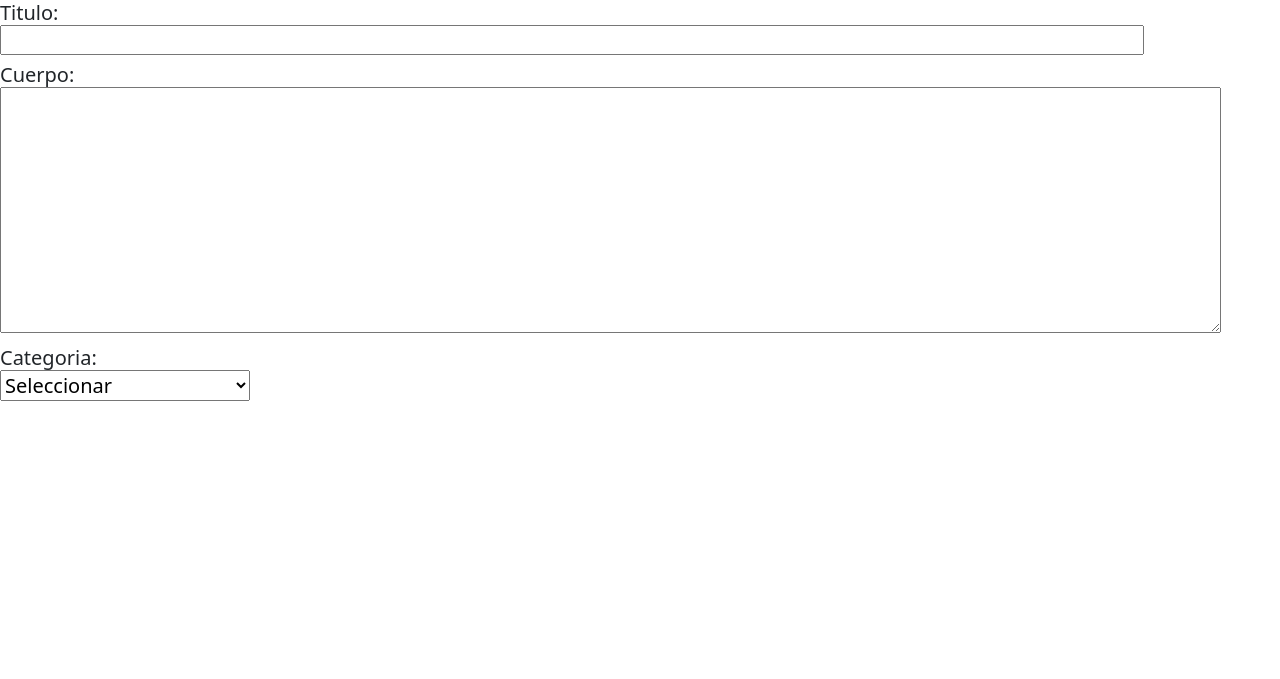
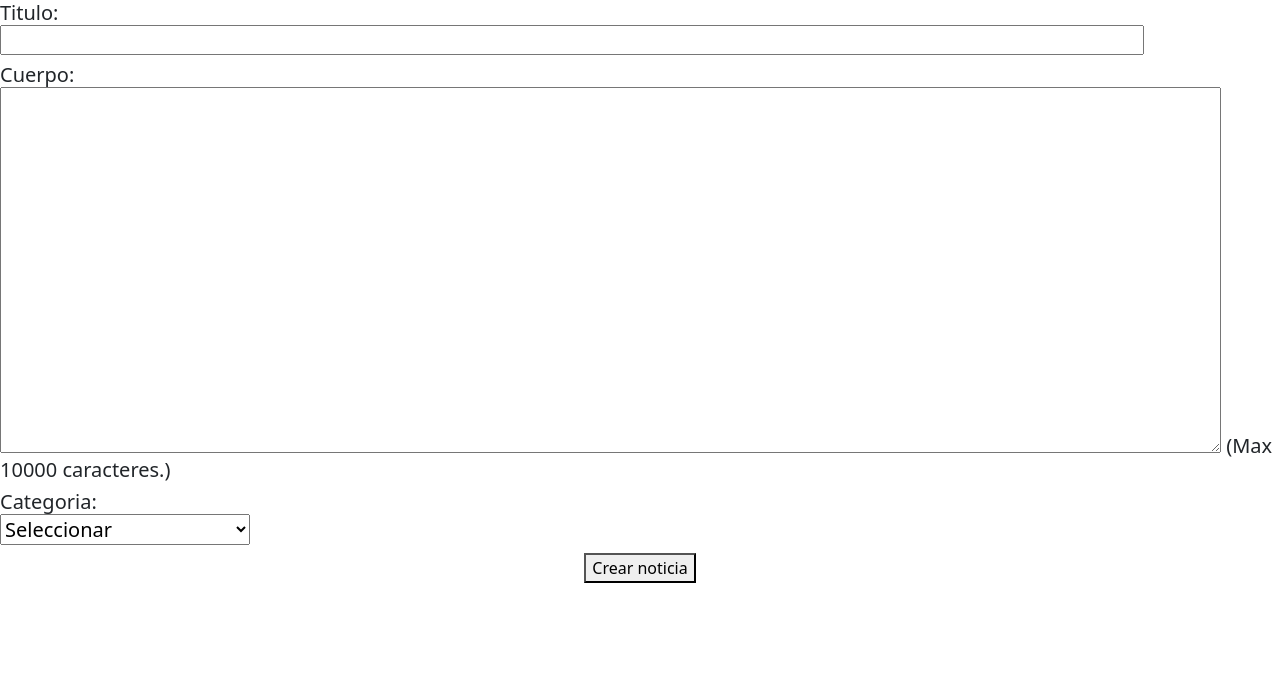
Before and after one commit to LeonardoReichert/BlogWeb-Info, a Django app: page /crearnoticia/ in a window 1280 px wide. Shown: the part 179-858 px from the top of the page. Before the commit the page ends 580 px from the top, so only its background shows below. Run offline with Django 4.2, Linux system fonts and the light colour scheme; a user stored in the database is signed in; tables that the repository leaves empty hold one stand-in row (values such as "Sample post").

Commit message:
terminado primera creacion de noticia aun sin imagenes, queda poner editar

```diff
--- a/BlogWeb/BlogWeb/urls.py
+++ b/BlogWeb/BlogWeb/urls.py
@@ -26,5 +26,6 @@
     path("login/", auth_view.LoginView.as_view(template_name="login.html"), name="login"),
     path("registro/", views.registro, name="registro"),
     path("logout/", auth_view.logout_then_login, name="logout"),
-    path("crearnoticia/", views.crearNoticia, name="crearnoticia")
+    path("crearnoticia/", views.crearNoticia, name="crearnoticia"),
+    path("noticia/", views.verNoticia, name="vernoticia"),
 ]
--- a/BlogWeb/BlogWeb/views.py
+++ b/BlogWeb/BlogWeb/views.py
@@ -1,6 +1,7 @@
 
-from django.shortcuts import render;
+from django.shortcuts import render, redirect;
 from noticias.models import *
+from django.urls import reverse
 
 
 
@@ -29,41 +30,130 @@
     return render(request, "registro.html", contexto);
 
 
-def crearNoticia(request):
+def verNoticia(request):
 
-    idNoticia = request.GET.get("modnoticia", None);
-    #if idNoticia:
+    idNoticia = request.GET.get("id", None);
+    try:
+        noticia = Noticia.objects.get(pk=idNoticia);
+    except:
+        noticia = None;
 
-    #print("solicitud de modificar noticia: ", idNoticia)
+    contexto = {}
 
-    try:
-        noticia = Noticia.objects.get(pk=int(idNoticia));
-
-        tituloNoticia = noticia.titulo;
-        categoria = noticia.categoria;
+    if noticia:
+        contexto["noticiaTitulo"] = noticia.titulo;
+        contexto["noticiaCategoria"] = noticia.categoria;
 
         partes = NoticiaParte.objects.filter(noticia=noticia);
 
         #por ahora las noticias se limitaran a un solo cuerpo o parte
-        cuerpoNoticia = partes[0].mensaje;
+        contexto["cuerpoNoticia"] = partes[0].mensaje;
+    else:
+        return redirect( inicio );
 
-    except:
+    return render(request, "noticia.html", contexto);
+
+
+def crearNoticia(request):
+    """ Crea o modifica noticia """
+
+    if not request.user.esAdmin:
+        #no tendria los permisos
+        return redirect(inicio);
+
+    idPostNoticia = request.POST.get("modnoticia", "");
+    tituloPost = request.POST.get("titulo_noticia", "");
+
+    idGetNoticia = request.GET.get("modnoticia", "");
+
+    if tituloPost:
+        #Peticion con metodo POST
+        #se crea o modifica una noticia:
+
+        #si sobra tiempo se agregaran mas partes a la noticia
+        mensajePost1 = request.POST.get("body_part1", "");
+        if not mensajePost1:
+            #dar error, el cuerpo de la noticia esta vacio
+            return redirect( inicio );
+
+        imgPost1 = request.POST.get("img_part1", "");
+        #if not imgPost1:
+        # futuramente los posts deberan tener almenos 1 imagen
+
+        #tanto en la creacion como en la modificacion se puede crear una categoria
+        idCategoria = request.POST.get("categoria", "");
+        categoria = None;
+        if idCategoria == "+":
+            #se eligio crear la categoria
+            nombreNuevaCategoria = request.POST.get("nueva_categoria", "");
+            #categoria = None
+            if nombreNuevaCategoria:
+                #categoria son valores unicos, si no existe se crea
+                categoria, created = Categorias.objects.get_or_create(nombre=nombreNuevaCategoria)
+        else:
+            try:
+                categoria = Categorias.objects.get(id=idCategoria);
+            except:
+                #error al obtener categoria
+                pass
+
+        if not categoria:
+            #dar error, no se creo una categoria
+            return redirect( inicio );
+
+
+
+        if not idPostNoticia:
+            #se crea, no se especifica el ID
+            noticia = Noticia.objects.create(titulo=tituloPost,
+                                             autor=request.user,
+                                             categoria=categoria);
+
+            NoticiaParte.objects.create(noticia=noticia, mensaje=mensajePost1, urlImagen=imgPost1)
+
+            idPostNoticia = noticia.id;
+        else:
+            #se modifica porque se especifica el ID en al peticion POST
+            pass
+
+        print("post", request.POST)
+
+
+        return redirect("/noticia/?id="+str(idPostNoticia))
+
+    elif idGetNoticia:
+        #Peticion con metodo GET
+        #pedido de entrar a modificar la noticia
+        #se recupera y carga los campos de la notica:
+        try:
+            noticia = Noticia.objects.get(pk=idGetNoticia);
+
+            tituloNoticia = noticia.titulo;
+            categoria = noticia.categoria;
+
+            partes = NoticiaParte.objects.filter(noticia=noticia);
+
+            #por ahora las noticias se limitaran a un solo cuerpo o parte
+            cuerpoNoticia = partes[0].mensaje;
+        except:
+            #si algun campo falla se reinician todos
+            idGetNoticia = ""
+
+    if not idGetNoticia:
         tituloNoticia = ""
         cuerpoNoticia = ""
-        categoria = None
-        idNoticia = None
+        categoria = ""
+        idNoticia = ""
 
     categoriasExistentes = Categorias.objects.all()
 
     #parametros a la web template
-    contexto = {"modnoticia": idNoticia,
+    contexto = {"modnoticia": idGetNoticia,
                 "oldTitulo": tituloNoticia,
                 "oldCuerpoNoticia": cuerpoNoticia,
                 "oldCategoria": categoria,
                 "categoriasExistentes": categoriasExistentes,
                 };
-
-    #print(contexto)
 
     return render(request, "crearnoticia.html", contexto);
 
--- a/BlogWeb/templates/crearnoticia.html
+++ b/BlogWeb/templates/crearnoticia.html
@@ -11,14 +11,26 @@
     {% endif %}
     </center>
 
+    <form method="post">
+        {% csrf_token %}
+
+        <input type="hidden" name="modnoticia" id="modnoticia" value="{{modnoticia}}">
+
         <div align="left">
         <h5>Titulo:</5> <br>
         <input type="text" name="titulo_noticia"  size="90" value="{{oldTitulo}}">
         </div>
 
+        <!-- mostrar poner imagen cuando se halla implementado -->
+        <div align="left">
+            <!-- <h5>Imagen:</5> <br> -->
+            <input type="hidden" name="img_part1" size="90" value="">
+        </div>
+
         <div align="left">
         <h5>Cuerpo:</5> <br>
-    <textarea name="" id="" cols="100" rows="10" maxlength="10000">{{oldCuerpoNoticia}}</textarea>
+        <textarea name="body_part1" id="body_part1" cols="100" rows="15" maxlength="10000">{{oldCuerpoNoticia}}</textarea>
+        (Max 10000 caracteres.)
         </div>
 
 
@@ -50,6 +62,20 @@
 
         </div>
 
+        <center>
+            <button type="submit">
+                {% if not modnoticia %}
+                    Crear noticia
+                {% else %}
+                    Guardar cambios
+                {% endif %}
+            </button>
+        </center>
+
+    </form>
+
+    <br><br><br><br>
+
     <script>
         // usado para cuando el usuario elige crear nueva categoria
         function selectCategoria(){
```
Also changed, not shown: BlogWeb/templates/noticia.html (added, +10 -0 lines). Lines whose indentation alone changed are shown as unchanged.
